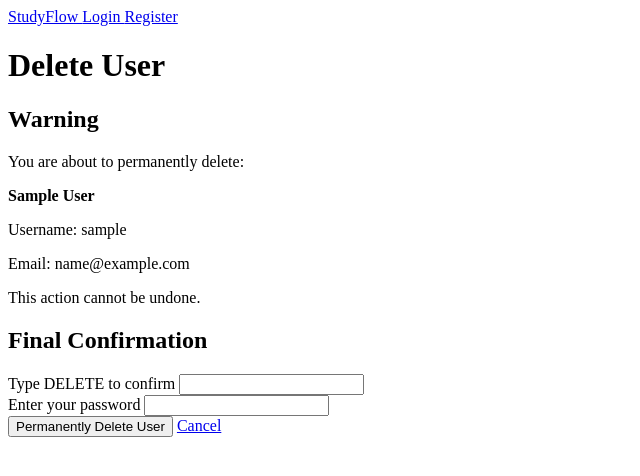
After one commit to Azizr96/studyflow, a Django app: template accounts/templates/accounts/delete_user.html in a window 1280 px wide. The commit adds this page. Shown: the top 476 px of the page, without its empty margins (0-640 px from the left). Run offline with Django 3.2, Linux system fonts and the light colour scheme; the template is opened without the code that fills it: values that come from a table or form of the project are taken from there, others are empty; tables that the repository leaves empty hold one stand-in row (values such as "Sample post").

Commit message:
Add user deletion with secure deletion confirmation

```diff
--- /dev/null
+++ b/accounts/templates/accounts/delete_user.html
@@ -0,0 +1,82 @@
+{% extends "base.html" %}
+
+{% block title %}
+    Delete User | StudyFlow
+{% endblock %}
+
+{% block content %}
+
+    <h1>Delete User</h1>
+
+    <section>
+        <h2>Warning</h2>
+
+        <p>
+            You are about to permanently delete:
+        </p>
+
+        <p>
+            <strong>
+                {{ user_to_delete.first_name }}
+                {{ user_to_delete.last_name }}
+            </strong>
+        </p>
+
+        <p>
+            Username: {{ user_to_delete.username }}
+        </p>
+
+        <p>
+            Email: {{ user_to_delete.email }}
+        </p>
+
+        <p>
+            This action cannot be undone.
+        </p>
+    </section>
+
+    <section>
+        <h2>Final Confirmation</h2>
+
+        <form method="POST">
+            {% csrf_token %}
+
+            <div>
+                <label for="confirm-delete">
+                    Type DELETE to confirm
+                </label>
+
+                <input
+                    type="text"
+                    id="confirm-delete"
+                    name="confirm_delete"
+                    required
+                    autocomplete="off"
+                >
+            </div>
+
+            <div>
+                <label for="password">
+                    Enter your password
+                </label>
+
+                <input
+                    type="password"
+                    id="password"
+                    name="password"
+                    required
+                    autocomplete="current-password"
+                >
+            </div>
+
+            <button type="submit">
+                Permanently Delete User
+            </button>
+
+            <a href="{% url 'accounts:user_list' %}">
+                Cancel
+            </a>
+        </form>
+    </section>
+
+{% endblock %}
--- a/accounts/urls.py
+++ b/accounts/urls.py
@@ -25,4 +25,9 @@ urlpatterns = [
         views.assign_user_to_study,
         name="assign_user_to_study",
     ),
+    path(
+        "delete-user/<int:user_id>/",
+        views.delete_user,
+        name="delete_user",
+    ),
 ]
```
Also changed, not shown: accounts/templates/accounts/user_list.html (+14 -0 lines), accounts/views.py (+69 -0 lines).
